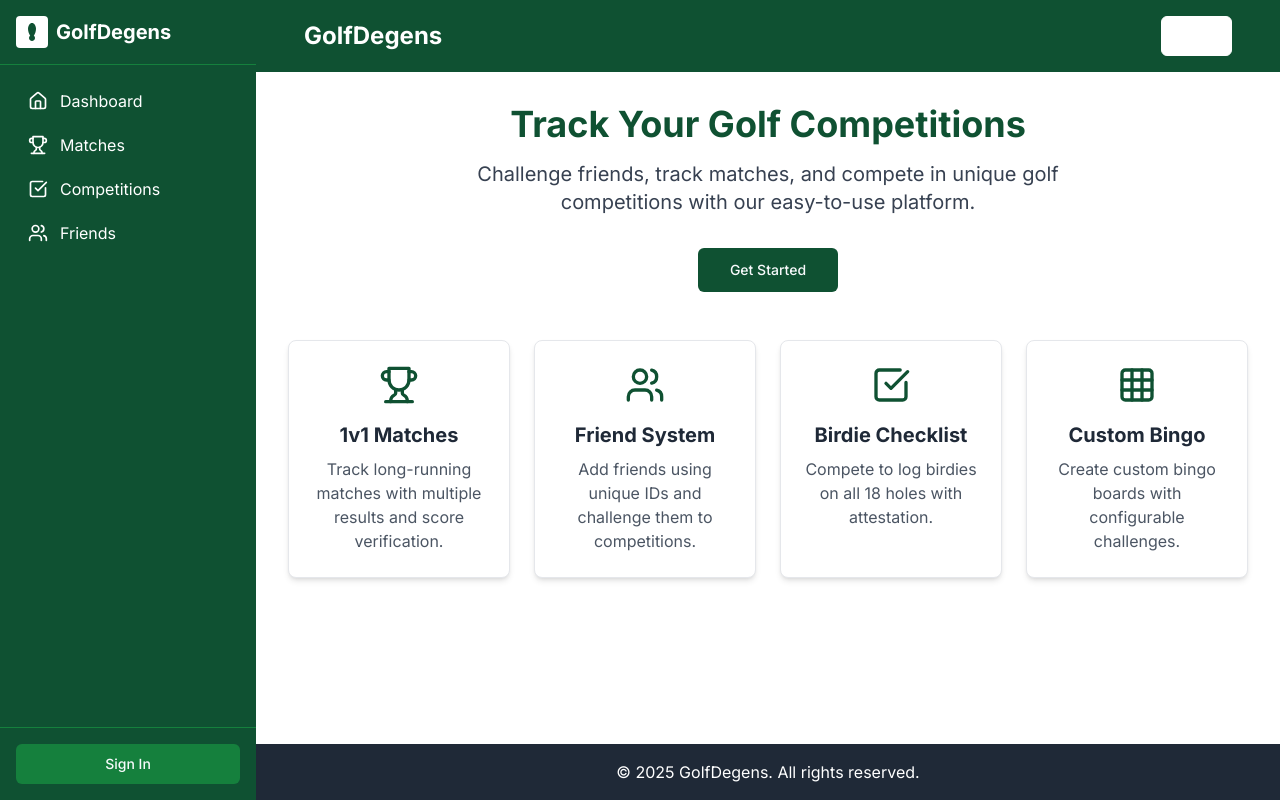
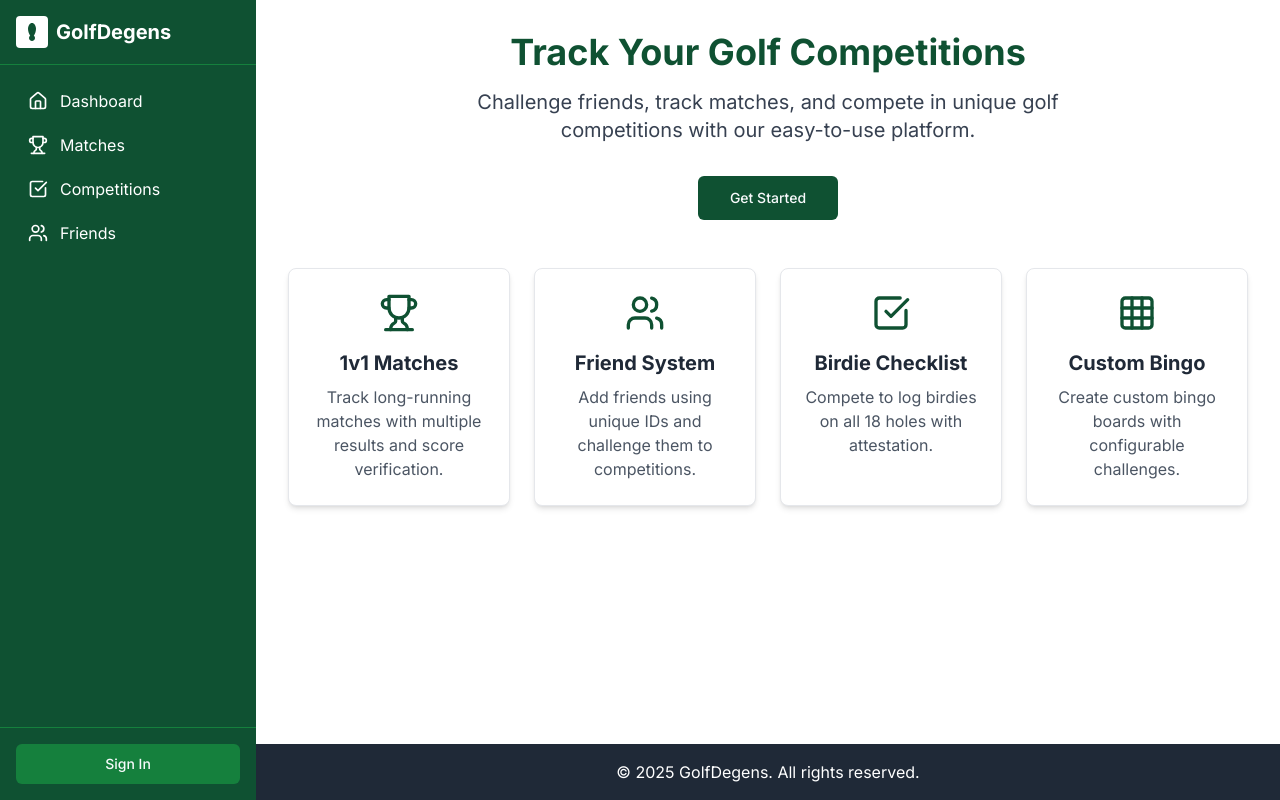
Before and after one commit to robertsami/golfbattle, a Next.js app: page / in a window 1280 px wide. Built offline with nearby package versions, Linux system fonts and the light colour scheme; no server answers.

Commit message:
Fix landing screen

```diff
--- a/app/page.tsx
+++ b/app/page.tsx
@@ -6,18 +6,7 @@ import { FeatureCardProps } from "@/types"
 export default function Home() {
   return (
     <div className="flex flex-col min-h-screen">
-      <header className="bg-green-800 text-white p-4">
-        <div className="container mx-auto flex justify-between items-center">
-          <h1 className="text-2xl font-bold">GolfDegens</h1>
-          <Link href="/login">
-            <Button variant="outline" className="text-white border-white hover:bg-green-700">
-              Login
-            </Button>
-          </Link>
-        </div>
-      </header>
-
-      <main className="flex-1 container mx-auto p-4 md:p-8">
+      <main className="flex-1 container mx-auto p-12 md:p-8">
         <section className="mb-12 text-center">
           <h2 className="text-4xl font-bold mb-4 text-green-800">Track Your Golf Competitions</h2>
           <p className="text-xl mb-8 text-gray-700 max-w-2xl mx-auto">
```
